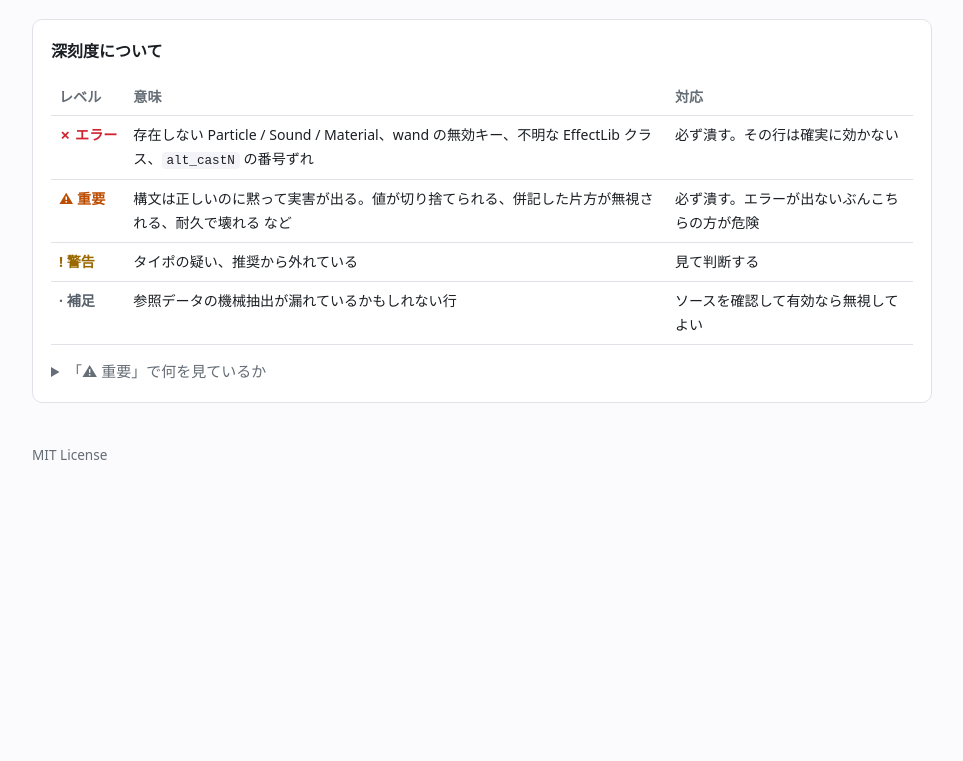
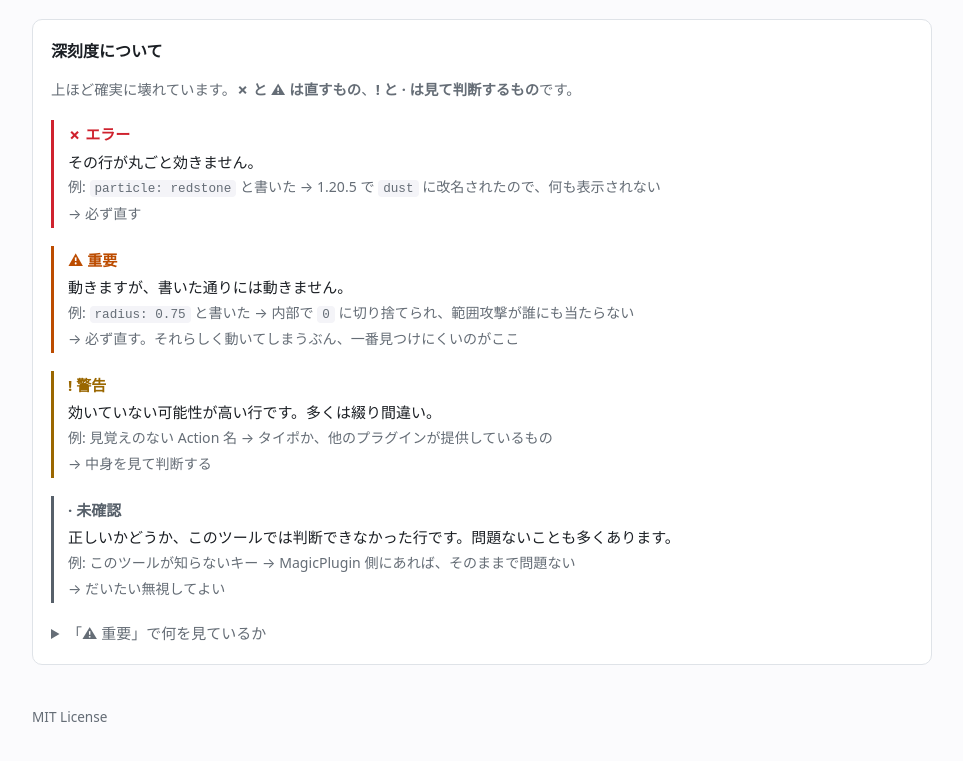
Before and after one commit to jintajinta/MagicPlugin-Validator, a website: page index.html in a window 1280 px wide. Shown: the part 749-1510 px from the top of the page, without its empty margins (158-1121 px from the left). Before the commit the page ends 1309 px from the top, so only its background shows below. Drawn offline with Linux system fonts and the light colour scheme.

Commit message:
深刻度の説明を書き直し、レベル4を「未確認」に改名する
表に用語を詰め込んでいたのを、レベルごとに「何が起きるか・具体例・どうするか」
の3行に分けた。読み手が知りたいのは分類名ではなくゲーム内で何が起きるか。

「補足（抽出漏れかもしれない）」はツール内部の都合を述べていて、その行が
どういう状態なのかを説明していなかった。「未確認（判断できなかった行）」に変更。
指摘本文の「抽出できていない」も「確認できない」に統一した。

```diff
--- a/bin/validate.mjs
+++ b/bin/validate.mjs
@@ -10,7 +10,7 @@
 //   1 ✗ エラー  存在しない enum / 無効キー / 構造エラー。その行は確実に効かない
 //   2 ⚠ 重要    構文は正しいのに黙って実害が出る。エラーが出ないぶんこちらが危険
 //   3 ! 警告    タイポの疑い、または推奨から外れている
-//   4 · 補足    機械抽出の網羅漏れかもしれない。ソースを見て問題なければ無視してよい
+//   4 · 未確認  このツールでは正誤を判断できなかった行。ソースを見て有効なら無視してよい
 // 終了コードは エラー+重要 が 0 件なら 0、あれば 1。
 
 import { readFileSync, readdirSync, existsSync, statSync } from 'node:fs';
--- a/index.html
+++ b/index.html
@@ -145,10 +145,12 @@ button.btn.primary:hover { opacity: .9; color: #fff; }
 .ok { color: var(--ok); font-weight: 600; }
 .empty { color: var(--muted); }
 
-table.levels { border-collapse: collapse; width: 100%; font-size: .88rem; margin-top: 6px; }
-table.levels th, table.levels td { border-bottom: 1px solid var(--border); padding: 7px 8px; text-align: left; vertical-align: top; }
-table.levels th { color: var(--muted); font-weight: 600; white-space: nowrap; }
-table.levels td:first-child { white-space: nowrap; font-weight: 600; }
+.lead { margin: 0 0 18px; color: var(--muted); font-size: .9rem; }
+.lv { border-left: 3px solid currentColor; padding: 2px 0 2px 14px; margin-bottom: 18px; }
+.lv .name { font-weight: 700; margin-bottom: 2px; }
+.lv .what { color: var(--text); }
+.lv .eg, .lv .todo { color: var(--muted); font-size: .88rem; }
+.lv .todo { margin-top: 2px; }
 
 footer { margin-top: 40px; color: var(--muted); font-size: .85rem; }
 code { background: var(--code); padding: 1px 5px; border-radius: 4px; font-size: .9em; }
@@ -189,21 +191,35 @@ details[open] summary { margin-bottom: 10px; }
 
 <section class="panel">
   <h2>深刻度について</h2>
-  <table class="levels">
-    <tr><th>レベル</th><th>意味</th><th>対応</th></tr>
-    <tr><td style="color:var(--error)">✗ エラー</td>
-        <td>存在しない Particle / Sound / Material、wand の無効キー、不明な EffectLib クラス、<code>alt_castN</code> の番号ずれ</td>
-        <td>必ず潰す。その行は確実に効かない</td></tr>
-    <tr><td style="color:var(--major)">⚠ 重要</td>
-        <td>構文は正しいのに黙って実害が出る。値が切り捨てられる、併記した片方が無視される、耐久で壊れる など</td>
-        <td>必ず潰す。エラーが出ないぶんこちらの方が危険</td></tr>
-    <tr><td style="color:var(--warn)">! 警告</td>
-        <td>タイポの疑い、推奨から外れている</td>
-        <td>見て判断する</td></tr>
-    <tr><td style="color:var(--note)">· 補足</td>
-        <td>参照データの機械抽出が漏れているかもしれない行</td>
-        <td>ソースを確認して有効なら無視してよい</td></tr>
-  </table>
+  <p class="lead">上ほど確実に壊れています。<strong>✗ と ⚠ は直すもの</strong>、<strong>! と · は見て判断するもの</strong>です。</p>
+
+  <div class="lv" style="color:var(--error)">
+    <div class="name">✗ エラー</div>
+    <div class="what">その行が丸ごと効きません。</div>
+    <div class="eg">例: <code>particle: redstone</code> と書いた → 1.20.5 で <code>dust</code> に改名されたので、何も表示されない</div>
+    <div class="todo">→ 必ず直す</div>
+  </div>
+
+  <div class="lv" style="color:var(--major)">
+    <div class="name">⚠ 重要</div>
+    <div class="what">動きますが、書いた通りには動きません。</div>
+    <div class="eg">例: <code>radius: 0.75</code> と書いた → 内部で <code>0</code> に切り捨てられ、範囲攻撃が誰にも当たらない</div>
+    <div class="todo">→ 必ず直す。それらしく動いてしまうぶん、一番見つけにくいのがここ</div>
+  </div>
+
+  <div class="lv" style="color:var(--warn)">
+    <div class="name">! 警告</div>
+    <div class="what">効いていない可能性が高い行です。多くは綴り間違い。</div>
+    <div class="eg">例: 見覚えのない Action 名 → タイポか、他のプラグインが提供しているもの</div>
+    <div class="todo">→ 中身を見て判断する</div>
+  </div>
+
+  <div class="lv" style="color:var(--note)">
+    <div class="name">· 未確認</div>
+    <div class="what">正しいかどうか、このツールでは判断できなかった行です。問題ないことも多くあります。</div>
+    <div class="eg">例: このツールが知らないキー → MagicPlugin 側にあれば、そのままで問題ない</div>
+    <div class="todo">→ だいたい無視してよい</div>
+  </div>
   <details style="margin-top:14px">
     <summary>「⚠ 重要」で何を見ているか</summary>
     <p style="margin-top:0">
--- a/src/validator.js
+++ b/src/validator.js
@@ -8,7 +8,7 @@ export const LEVEL_LABEL = {
   error: ['✗', 'エラー（確実に効かない）'],
   major: ['⚠', '重要（構文は通るが実害が出る）'],
   warn: ['!', '警告（タイポ・推奨違反の疑い）'],
-  note: ['·', '補足（抽出漏れかもしれない）'],
+  note: ['·', '未確認（判断できなかった行）'],
 };
 
 /**
@@ -39,7 +39,7 @@ export function validate(files, ref, parseYaml) {
   //   2 major   構文は正しいのに黙って実害が出る（耐久で壊れる / 値が切り捨てられる / 併記が無視される）
   //             ★エラーが出ないので気付けない。Magic で一番事故るのはここ
   //   3 warn    タイポの疑い、または推奨から外れている
-  //   4 note    機械抽出の網羅漏れかもしれない。ソースを見て問題なければ無視してよい
+  //   4 note    このツールでは正誤を判断できなかった行。ソースを見て有効なら無視してよい
   const problems = [];
   const report = (level, file, path, msg, hint) =>
     problems.push({ level, file, path, msg, hint });
@@ -120,8 +120,8 @@ export function validate(files, ref, parseYaml) {
         continue;
       }
       if (!EFFECTS.entry_keys.includes(k)) {
-        note(file, `${path}.${k}`, `effects エントリのキーとして抽出できていない: ${k}`,
-          'MagicPlugin の EffectPlayer のソースで確認（機械抽出漏れの可能性もあるのでソース確認推奨）');
+        note(file, `${path}.${k}`, `effects のキーとして確認できない: ${k}`,
+          'MagicPlugin の EffectPlayer のソースで確認（このツールの参照データに無いだけの可能性もある）');
       }
       if (k === 'particle' && !PARTICLES.has(String(v).toUpperCase())) {
         err(file, `${path}.particle`, `1.21.8 に存在しない Particle: ${v}`,
@@ -200,7 +200,7 @@ export function validate(files, ref, parseYaml) {
           continue;
         }
         if (cls && ACTIONS.actions[cls] && !actionParamValid(cls, k)) {
-          note(file, `${p}.${k}`, `${cls} のパラメータとして抽出できていない: ${k}`,
+          note(file, `${p}.${k}`, `${cls} のパラメータとして確認できない: ${k}`,
             'MagicPlugin の該当 Action のソースで確認（タイポは無言で無視されるので要注意）');
         }
         // AreaOfEffectAction:55 / LineOfEffectAction:55 はどちらも radius を getDouble で読んだ後
@@ -435,7 +435,7 @@ export function validate(files, ref, parseYaml) {
     }
     for (const k of Object.keys(def)) {
       if (!SPELL.top_keys.includes(k)) {
-        note(file, `${name}.${k}`, `spell のトップレベルキーとして想定外: ${k}`,
+        note(file, `${name}.${k}`, `spell のトップレベルキーとして確認できない: ${k}`,
           'MagicPlugin の BaseSpell のソースで確認');
       }
     }
@@ -471,7 +471,7 @@ export function validate(files, ref, parseYaml) {
       for (const k of Object.keys(def.parameters)) {
         if (SPELL.parameter_keys.includes(k)) continue;
         if (ANY_ACTION_PARAM.has(k)) continue;
-        note(file, `${name}.parameters.${k}`, `spell パラメータとして抽出できていない: ${k}`,
+        note(file, `${name}.parameters.${k}`, `spell パラメータとして確認できない: ${k}`,
           'MagicPlugin のソースで確認');
       }
     }
```
Also changed, not shown: README.md.
